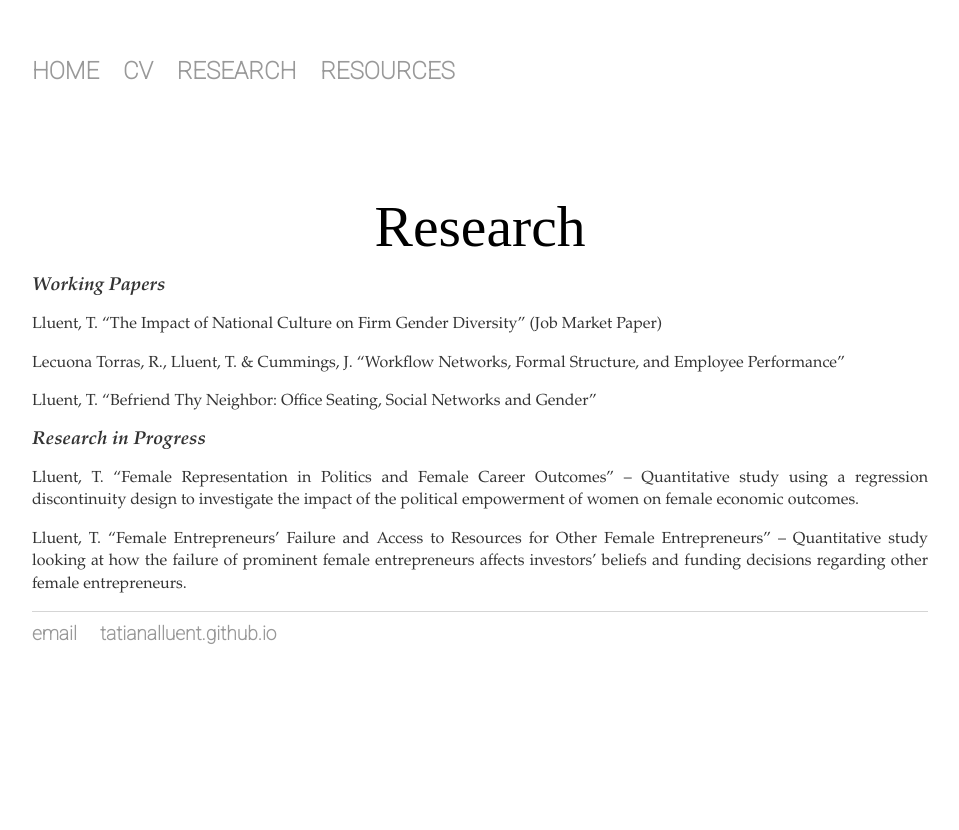
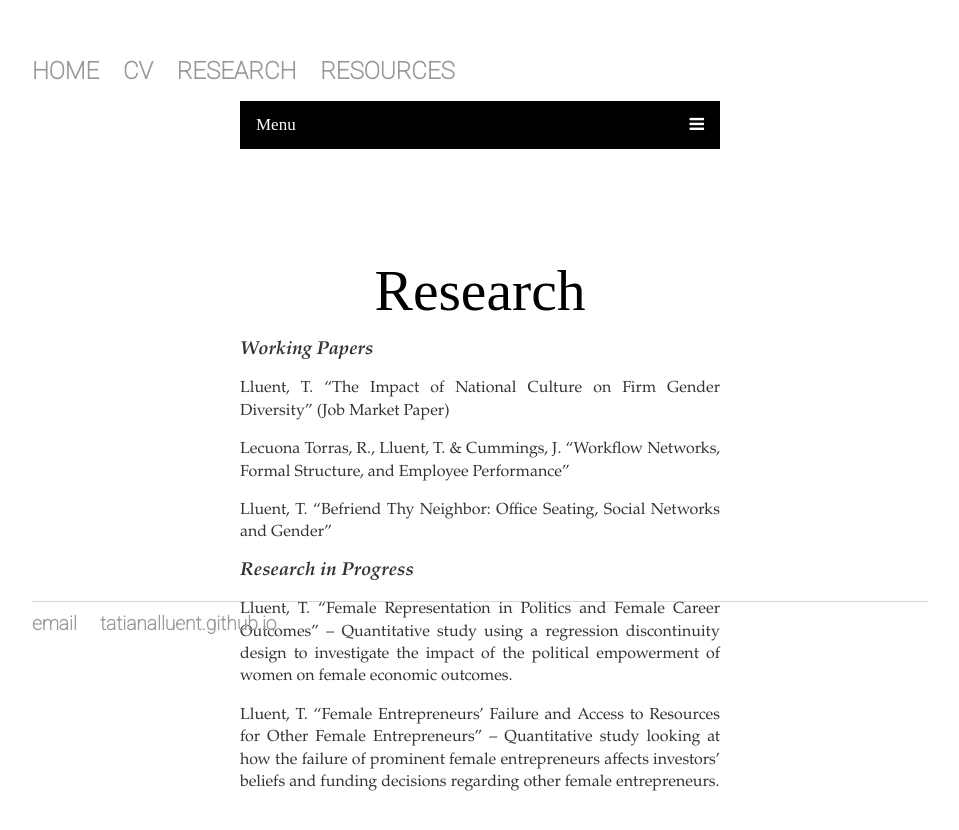
Before and after one commit to tatianalluent/tatianalluent.github.io, a Jekyll site: the page built from research/index.html, in a window 1280 px wide. Shown: the top 830 px of the page, without its empty margins (160-1119 px from the left). Built offline with Jekyll 4.4.1, drawn with Linux system fonts in a browser that asks for light colours.

Commit message:
mobile nav

```diff
--- a/_layouts/default.html
+++ b/_layouts/default.html
@@ -7,6 +7,57 @@
 			<link href="https://fonts.googleapis.com/css2?family=Roboto:wght@100&display=swap" rel="stylesheet">
 			<meta name="google-site-verification" content="msTi-kAb44xrECDngLApS583PXlpBxdNUmMQ9nvwybw" />
 			<meta name="viewport" content="width=device-width, initial-scale=1">
+			<link rel="stylesheet" href="https://cdnjs.cloudflare.com/ajax/libs/font-awesome/4.7.0/css/font-awesome.min.css">
+
+			<style>
+			body {
+			  font-family: "Times New Roman", "Times", serif;
+			}
+
+			.mobile-container {
+			  max-width: 480px;
+			  margin: auto;
+			  height: 500px;
+			  color: black;
+			  border-radius: 10px;
+			}
+
+			.topnav {
+			  overflow: hidden;
+			  background-color: black;
+			  position: relative;
+			}
+
+			.topnav #myLinks {
+			  display: none;
+			}
+
+			.topnav a {
+			  color: white;
+			  padding: 14px 16px;
+			  text-decoration: none;
+			  font-size: 17px;
+			  display: block;
+			}
+
+			.topnav a.icon {
+			  background: black;
+			  display: block;
+			  position: absolute;
+			  right: 0;
+			  top: 0;
+			}
+
+			.topnav a:hover {
+			  background-color: #404040;
+			  color: white;
+			}
+
+			.active {
+			  background-color: black;
+			  color: white;
+			}
+			</style>
 		</head>
 		<body>
 			<nav>
@@ -17,16 +68,46 @@
 				<li><a href="/resources">RESOURCES</a></li>
 	    		</ul>
 			</nav>
+
+			<!-- Simulate a smartphone / tablet -->
+			<div class="mobile-container">
+
+			<!-- Top Navigation Menu -->
+			<div class="topnav">
+			  <a href="/" class="active">Menu</a>
+			  <div id="myLinks">
+			    <a href="/">Home</a>
+			    <a href="{{site.baseurl}}/docs/pdfs/Academic Resume_Tatiana LLUENT_WF.pdf" target="_blank">CV</a>
+			    <a href="/research">Research</a>
+			    <a href="/resources">Resources</a>
+			  </div>
+			  <a href="javascript:void(0);" class="icon" onclick="myFunction()">
+			    <i class="fa fa-bars"></i>
+			  </a>
+			</div>
+
 			<div class="container">
 
 			{{ content }}
 
 			</div><!-- /.container -->
+			<!-- End smartphone / tablet look -->
+			</div>
 			<footer>
 	    		<ul>
 	        		<li><a href="mailto:tatiana.lluent@gmail.com">email</a></li>
             			<li><a href="https://tatianalluent.github.io">tatianalluent.github.io</a></li>
 			</ul>
 			</footer>
+			<script>
+			function myFunction() {
+			  var x = document.getElementById("myLinks");
+			  if (x.style.display === "block") {
+			    x.style.display = "none";
+			  } else {
+			    x.style.display = "block";
+			  }
+			}
+			</script>
 		</body>
 	</html>
```
